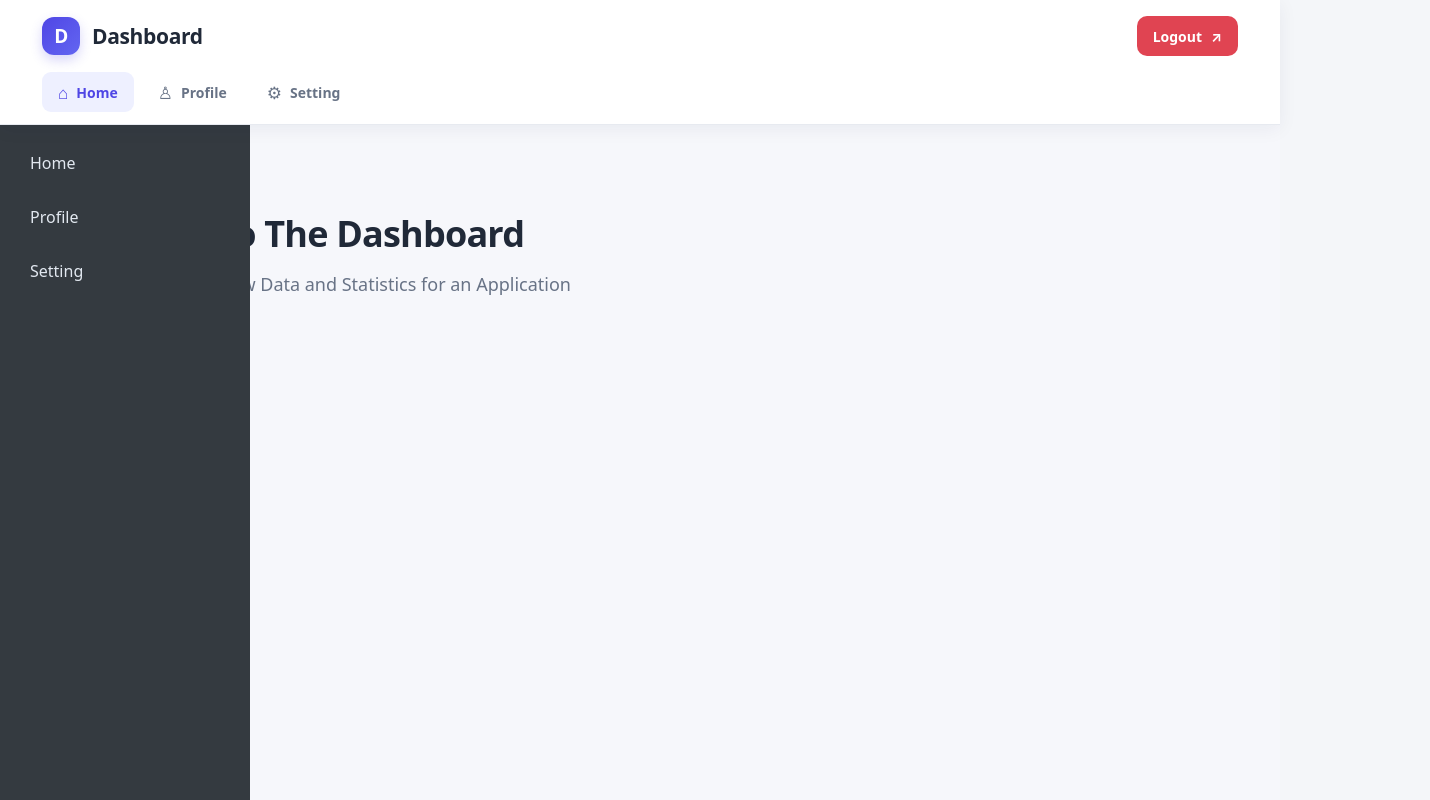
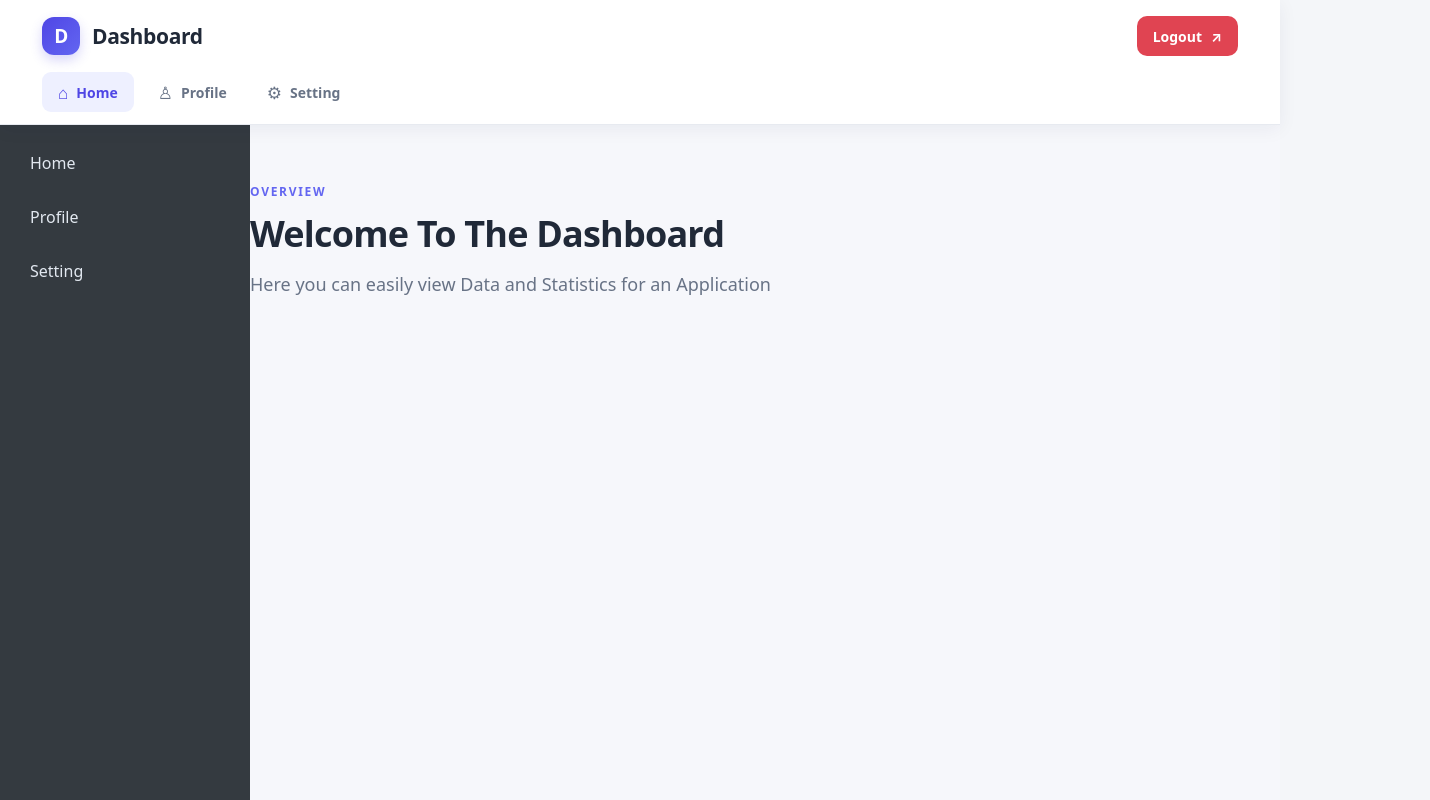
Before and after one commit to a60ukarim/my-react-app, a React (Vite) app: page /dashboard in a window 1280 px wide. Shown: the whole page, 1430 px wide, since content can reach past the window. Built offline with nearby package versions, Linux system fonts and the light colour scheme.

Commit message:
correction dashboard.css

```diff
--- a/src/pages/dashboard.css
+++ b/src/pages/dashboard.css
@@ -6,7 +6,7 @@
 .dashboard-content {
     width: min(100% - 64px, 1180px);
     box-sizing: border-box;
-    margin: 0 auto;
+    margin-left: 250px;
     padding: clamp(30px, 5vw, 58px) 0;
 }
 .welcome-label {
```
